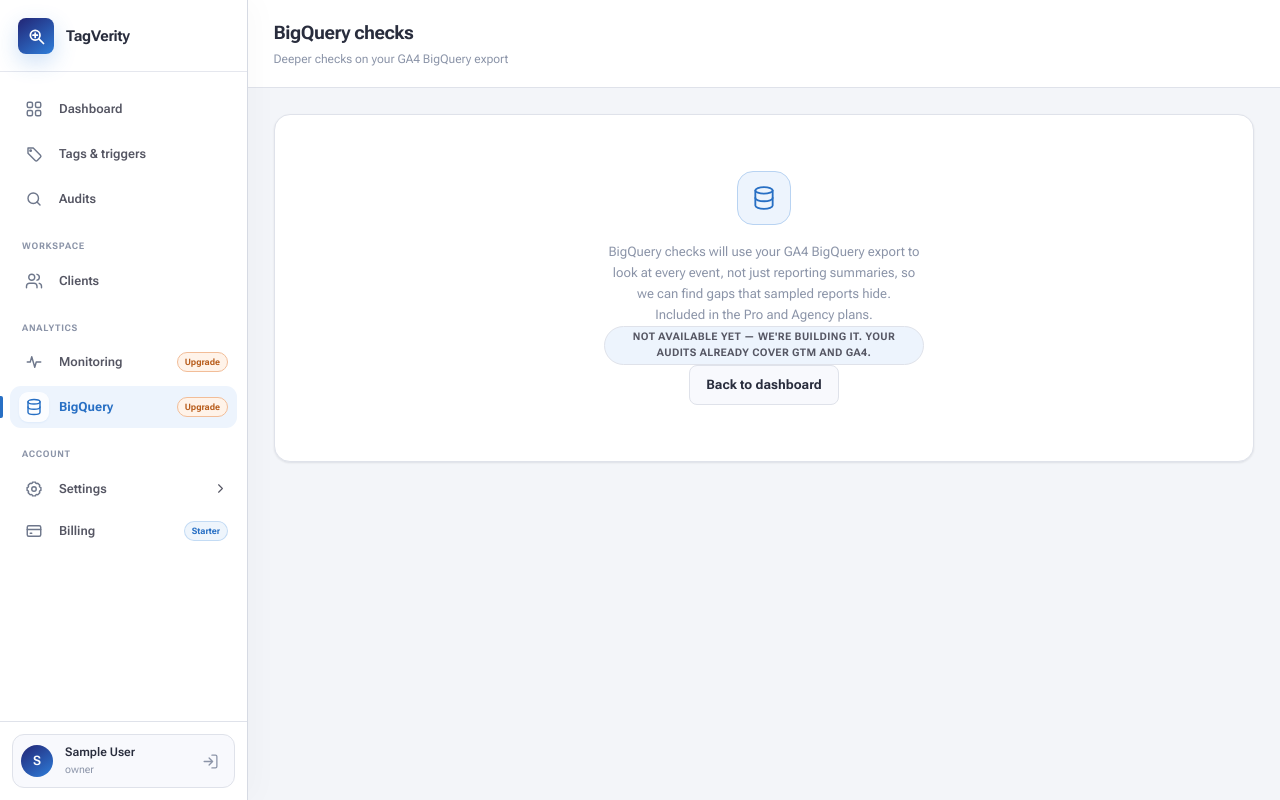
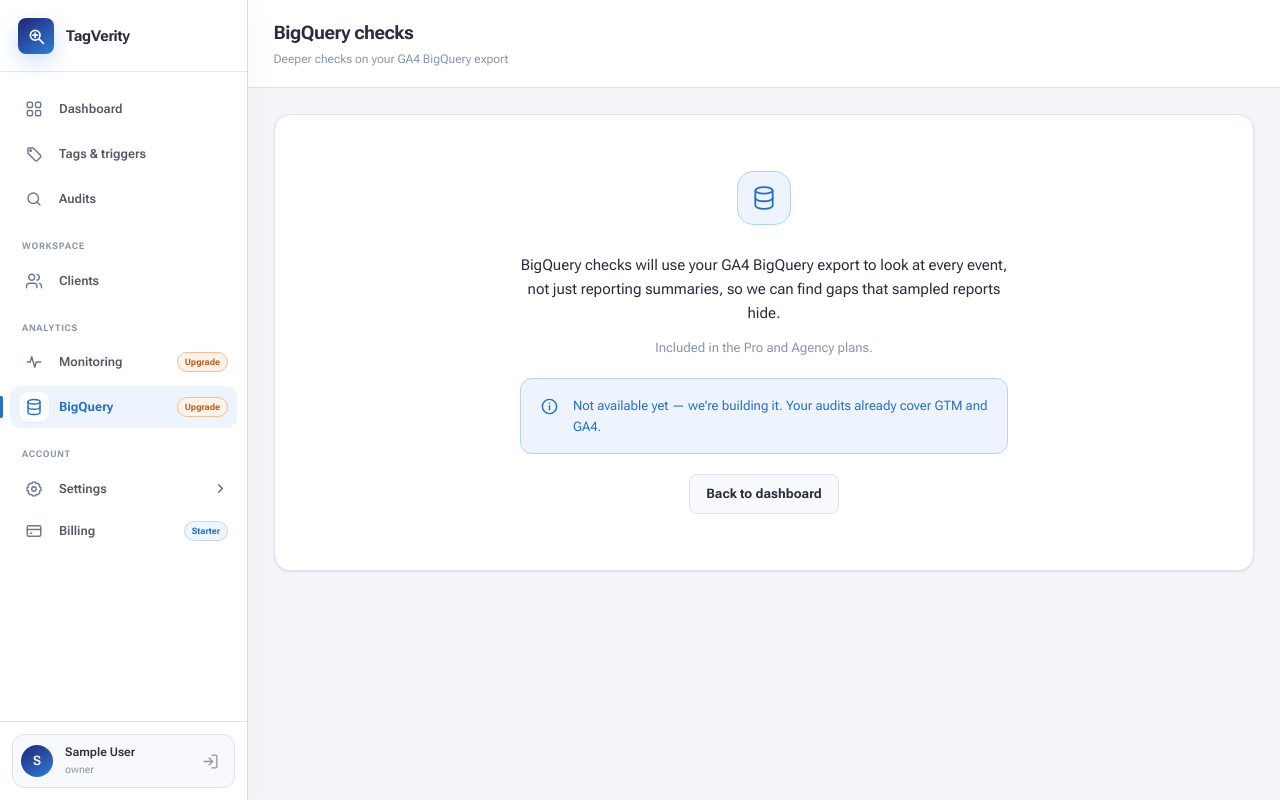
Before and after one commit to createwp/tagverity, a PHP site: page /bigquery.php in a window 1280 px wide. Run offline with PHP 8.4, Linux system fonts and the light colour scheme; the visitor is signed in with stand-in values (Sample User, id 1); data comes from the database, SQL or seed files in the repository; tables that the repository leaves empty hold one stand-in row (values such as "Sample post").

Commit message:
chore: polish coming-soon pages, PDF page breaks and billing includes
Coming-soon pages: status note is a sentence-case info alert, copy sits in
separate paragraphs in a centred 520px column.

PDF: severity headings stay with their first finding, and the Data coverage
table shows the rule set and GA4 window recorded on the audit.

Billing: AuditCredits is required with the other includes at the top.

Co-Authored-By: Claude Haiku 5.5 <noreply@anthropic.com>

```diff
--- a/assets/css/app.css
+++ b/assets/css/app.css
@@ -1804,3 +1804,19 @@ body.connections-picker-open { overflow: hidden; }
   .dm-client-switch .form-select,
   .dm-client-switch .btn { flex: 1 1 100%; width: 100%; }
 }
+
+/* ─── Coming-soon pages (Monitoring, BigQuery) ─────────────────────────────── */
+.coming-soon {
+  max-width: 520px;
+  margin: 0 auto;
+  padding: var(--space-8) var(--space-4);
+  display: flex;
+  flex-direction: column;
+  align-items: center;
+  gap: var(--space-3);
+  text-align: center;
+}
+.coming-soon-body   { margin: 0; line-height: 1.6; color: var(--text-primary); }
+.coming-soon-plans  { margin: 0; font-size: 0.875rem; color: var(--text-muted); }
+.coming-soon-status { align-self: stretch; margin: var(--space-2) 0 0; text-align: left; }
+.coming-soon .btn   { margin-top: var(--space-2); }
--- a/bigquery.php
+++ b/bigquery.php
@@ -49,11 +49,11 @@ $included_text = implode(', ', array_slice($included, 0, -1)) . ' and ' . end($i
     <div class="page-body">
 
       <div class="card">
-        <div class="empty-state" style="padding:var(--space-8)">
+        <div class="coming-soon">
           <div class="empty-state-icon"><?= app_icon('database') ?></div>
-          <p>BigQuery checks will use your GA4 BigQuery export to look at every event, not just reporting summaries, so we can find gaps that sampled reports hide.</p>
-          <p class="text-muted">Included in the <?= $e($included_text) ?> plans.</p>
-          <p><span class="badge badge-neutral">Not available yet — we're building it. Your audits already cover GTM and GA4.</span></p>
+          <p class="coming-soon-body">BigQuery checks will use your GA4 BigQuery export to look at every event, not just reporting summaries, so we can find gaps that sampled reports hide.</p>
+          <p class="coming-soon-plans">Included in the <?= $e($included_text) ?> plans.</p>
+          <p class="alert alert-info coming-soon-status"><span class="alert-icon"><?= app_icon('info') ?></span><span>Not available yet — we're building it. Your audits already cover GTM and GA4.</span></p>
           <a href="dashboard.php" class="btn btn-secondary">Back to dashboard</a>
         </div>
       </div>
--- a/billing.php
+++ b/billing.php
@@ -1,6 +1,7 @@
 <?php
 // ─── billing.php — Plan picker + Stripe Checkout ─────────────────────────────
 require_once __DIR__ . '/includes/auth.php';
+require_once __DIR__ . '/src/AuditCredits.php';
 $user        = require_auth();
 $active_page = 'billing';
 
@@ -15,7 +16,6 @@ $current_plan = $plan_stmt->fetch();
 $all_plans = $pdo->query("SELECT * FROM plans ORDER BY id ASC")->fetchAll();
 
 // Credits used this month, counted with the same rules as the audit trigger
-require_once __DIR__ . '/src/AuditCredits.php';
 $credits_used  = GTMAuditor\AuditCredits::usedThisMonthForAccount($pdo, (int)$user['account_id']);
 $credits_limit = (int)($current_plan['audit_credits_monthly'] ?? 5);
 ?>
```
Also changed, not shown: monitoring.php (+4 -4 lines), src/AuditReportPdf.php (+51 -6 lines), tests/AuditReportPdfTest.php (+24 -0 lines).
